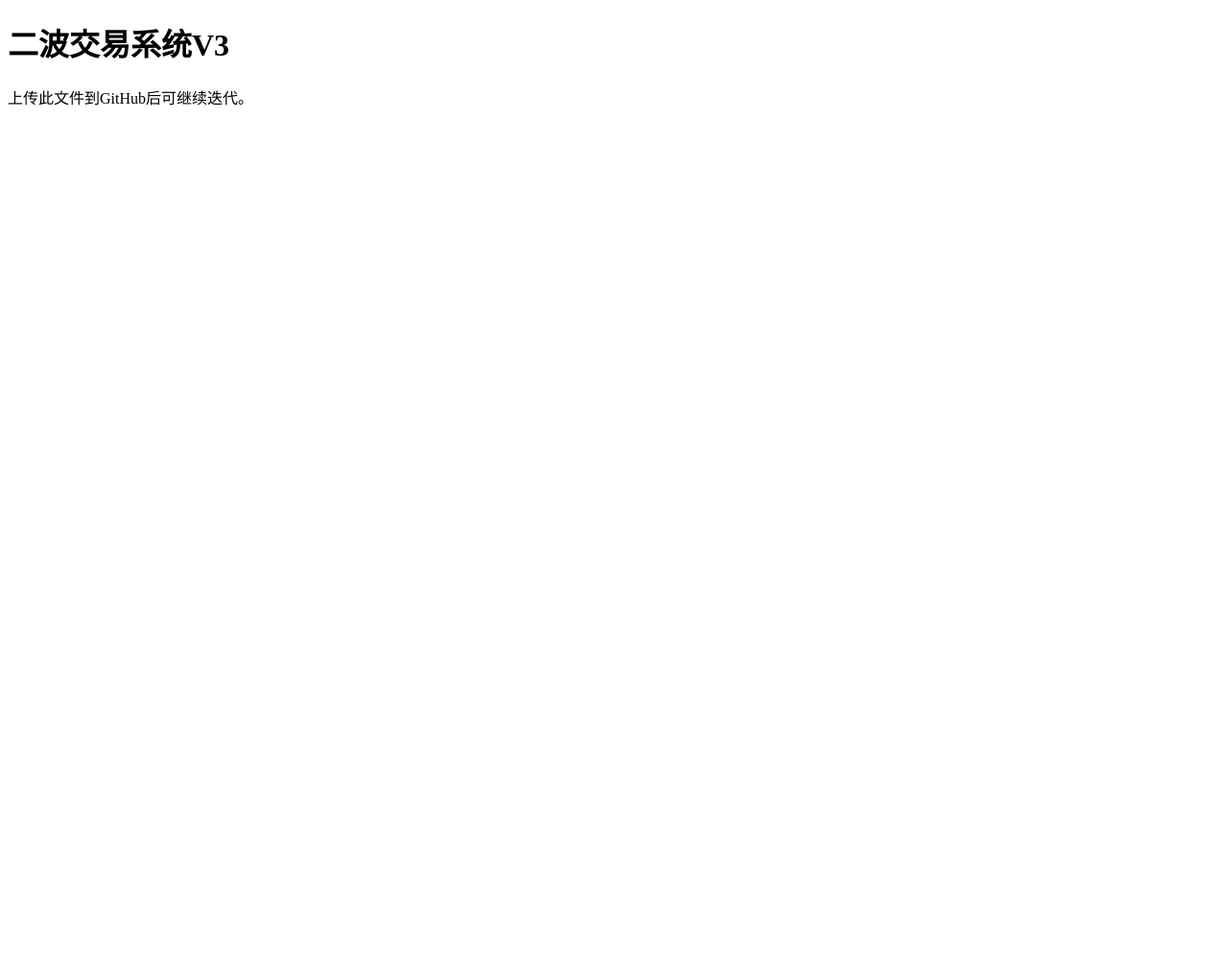
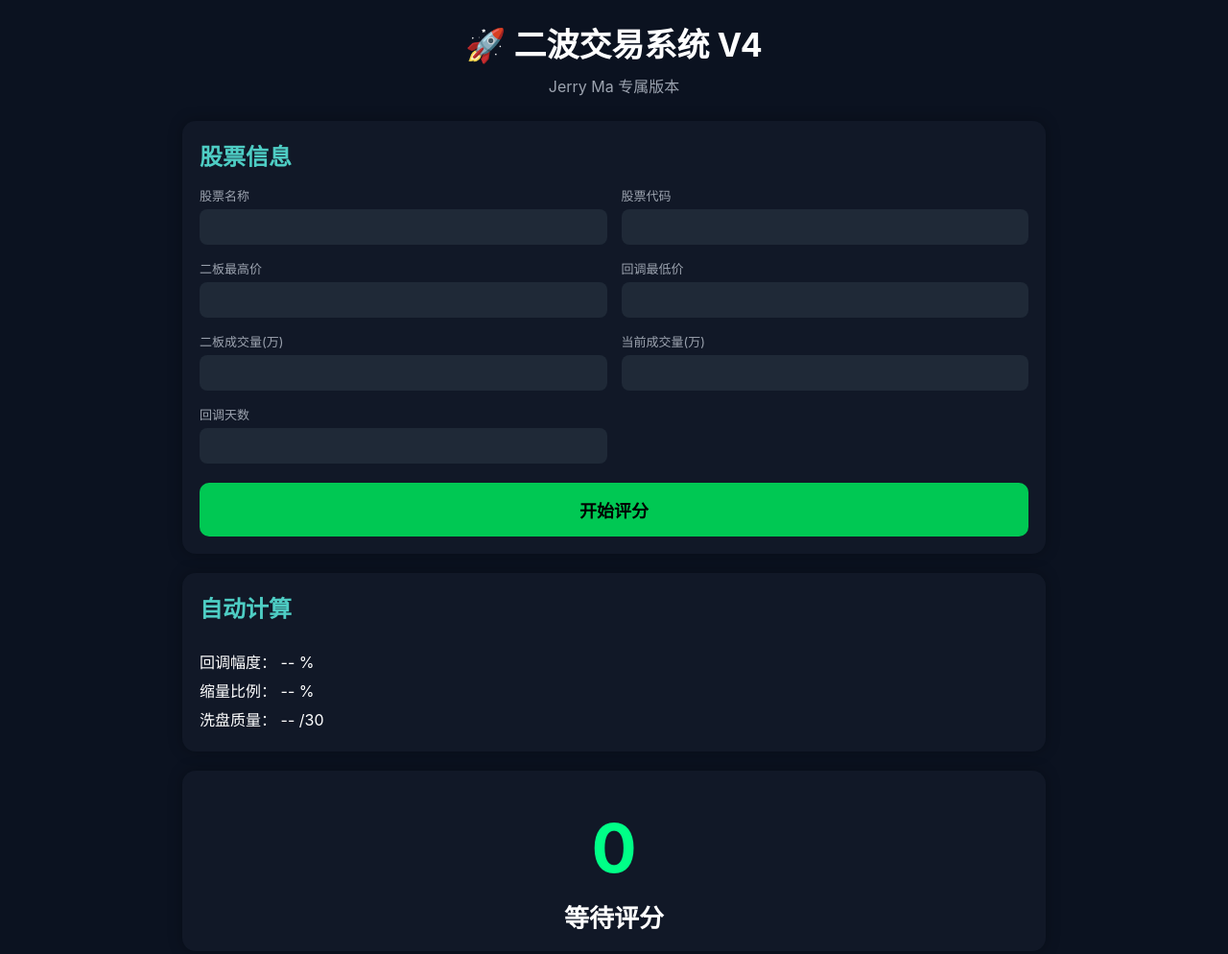
Before and after one commit to jerryma941103-ux/index.gpt.html, a plain HTML site: page index.html in a window 1280 px wide. Shown: the whole page at 96% size. Before the commit the page ends 800 px from the top, so only its background shows below. Drawn offline with Linux system fonts and the light colour scheme.

Commit message:
V4 Part1

```diff
--- a/index.html
+++ b/index.html
@@ -1 +1,452 @@
-<!DOCTYPE html><html><head><meta charset='UTF-8'><meta name='viewport' content='width=device-width,initial-scale=1'><title>二波交易系统V3</title></head><body><h1>二波交易系统V3</h1><p>上传此文件到GitHub后可继续迭代。</p></body></html>
+<!DOCTYPE html>
+<html lang="zh-CN">
+<head>
+<meta charset="UTF-8">
+<meta name="viewport" content="width=device-width,initial-scale=1">
+<title>二波交易评分系统 V4</title>
+
+<style>
+
+*{
+margin:0;
+padding:0;
+box-sizing:border-box;
+}
+
+body{
+
+background:#0B1220;
+
+font-family:-apple-system,BlinkMacSystemFont,"PingFang SC";
+
+color:white;
+
+padding:20px;
+
+}
+
+.container{
+
+max-width:900px;
+
+margin:auto;
+
+}
+
+.title{
+
+font-size:34px;
+
+font-weight:bold;
+
+text-align:center;
+
+margin-bottom:8px;
+
+}
+
+.subtitle{
+
+text-align:center;
+
+color:#9CA3AF;
+
+margin-bottom:25px;
+
+}
+
+.card{
+
+background:#111827;
+
+padding:18px;
+
+border-radius:14px;
+
+margin-bottom:20px;
+
+box-shadow:0 0 15px rgba(0,0,0,.3);
+
+}
+
+.card h2{
+
+margin-bottom:15px;
+
+color:#4ECDC4;
+
+}
+
+.grid{
+
+display:grid;
+
+grid-template-columns:1fr 1fr;
+
+gap:15px;
+
+}
+
+label{
+
+display:block;
+
+font-size:13px;
+
+margin-bottom:5px;
+
+color:#9CA3AF;
+
+}
+
+input{
+
+width:100%;
+
+padding:10px;
+
+background:#1F2937;
+
+border:none;
+
+border-radius:8px;
+
+color:white;
+
+font-size:15px;
+
+}
+
+.score{
+
+font-size:70px;
+
+text-align:center;
+
+font-weight:bold;
+
+color:#00FF87;
+
+margin-top:20px;
+
+}
+
+.result{
+
+text-align:center;
+
+font-size:26px;
+
+font-weight:bold;
+
+margin-top:10px;
+
+}
+
+.info{
+
+margin-top:25px;
+
+font-size:16px;
+
+line-height:30px;
+
+}
+
+button{
+
+width:100%;
+
+padding:15px;
+
+border:none;
+
+border-radius:10px;
+
+font-size:18px;
+
+font-weight:bold;
+
+cursor:pointer;
+
+margin-top:20px;
+
+background:#00C853;
+
+color:black;
+
+}
+
+button:hover{
+
+opacity:.9;
+
+}
+
+@media(max-width:700px){
+
+.grid{
+
+grid-template-columns:1fr;
+
+}
+
+}
+
+</style>
+
+</head>
+
+<body>
+
+<div class="container">
+
+<div class="title">
+
+🚀 二波交易系统 V4
+
+</div>
+
+<div class="subtitle">
+
+Jerry Ma 专属版本
+
+</div>
+
+<div class="card">
+
+<h2>股票信息</h2>
+
+<div class="grid">
+
+<div>
+
+<label>股票名称</label>
+
+<input id="stock">
+
+</div>
+
+<div>
+
+<label>股票代码</label>
+
+<input id="code">
+
+</div>
+
+<div>
+
+<label>二板最高价</label>
+
+<input id="high" type="number" step="0.01">
+
+</div>
+
+<div>
+
+<label>回调最低价</label>
+
+<input id="low" type="number" step="0.01">
+
+</div>
+
+<div>
+
+<label>二板成交量(万)</label>
+
+<input id="vol1" type="number">
+
+</div>
+
+<div>
+
+<label>当前成交量(万)</label>
+
+<input id="vol2" type="number">
+
+</div>
+
+<div>
+
+<label>回调天数</label>
+
+<input id="days" type="number">
+
+</div>
+
+</div>
+
+<button onclick="nextPage()">
+
+开始评分
+
+</button>
+
+</div>
+
+<div class="card">
+
+<h2>自动计算</h2>
+
+<div class="info">
+
+<div>
+
+回调幅度：
+
+<span id="pullback">
+
+--
+
+</span>
+
+%
+
+</div>
+
+<div>
+
+缩量比例：
+
+<span id="volume">
+
+--
+
+</span>
+
+%
+
+</div>
+
+<div>
+
+洗盘质量：
+
+<span id="wash">
+
+--
+
+</span>
+
+/30
+
+</div>
+
+</div>
+
+</div>
+
+<div class="card">
+
+<div class="score" id="total">
+
+0
+
+</div>
+
+<div class="result" id="advice">
+
+等待评分
+
+</div>
+
+</div>
+
+</div>
+
+<script>
+
+function nextPage(){
+
+let high=Number(document.getElementById("high").value);
+
+let low=Number(document.getElementById("low").value);
+
+let vol1=Number(document.getElementById("vol1").value);
+
+let vol2=Number(document.getElementById("vol2").value);
+
+let days=Number(document.getElementById("days").value);
+
+let pull=((high-low)/high*100);
+
+if(isNaN(pull))pull=0;
+
+document.getElementById("pullback").innerHTML=pull.toFixed(2);
+
+let ratio=(vol2/vol1*100);
+
+if(isNaN(ratio))ratio=0;
+
+document.getElementById("volume").innerHTML=ratio.toFixed(1);
+
+let wash=0;
+
+if(pull>=15&&pull<=20){
+
+wash+=15;
+
+}else if(pull>=20&&pull<=25){
+
+wash+=12;
+
+}else if(pull>=10&&pull<15){
+
+wash+=10;
+
+}else if(pull>=25&&pull<=30){
+
+wash+=8;
+
+}
+
+if(ratio<=30){
+
+wash+=10;
+
+}else if(ratio<=50){
+
+wash+=7;
+
+}else if(ratio<=70){
+
+wash+=4;
+
+}
+
+if(days>=8&&days<=15){
+
+wash+=5;
+
+}else if(days>=5){
+
+wash+=3;
+
+}
+
+document.getElementById("wash").innerHTML=wash;
+
+document.getElementById("total").innerHTML=wash;
+
+if(wash>=25){
+
+document.getElementById("advice").innerHTML="👀 洗盘优秀";
+
+}else if(wash>=18){
+
+document.getElementById("advice").innerHTML="⚠️ 一般";
+
+}else{
+
+document.getElementById("advice").innerHTML="❌ 放弃";
+
+}
+
+}
+
+</script>
+
+</body>
+
+</html>
```
